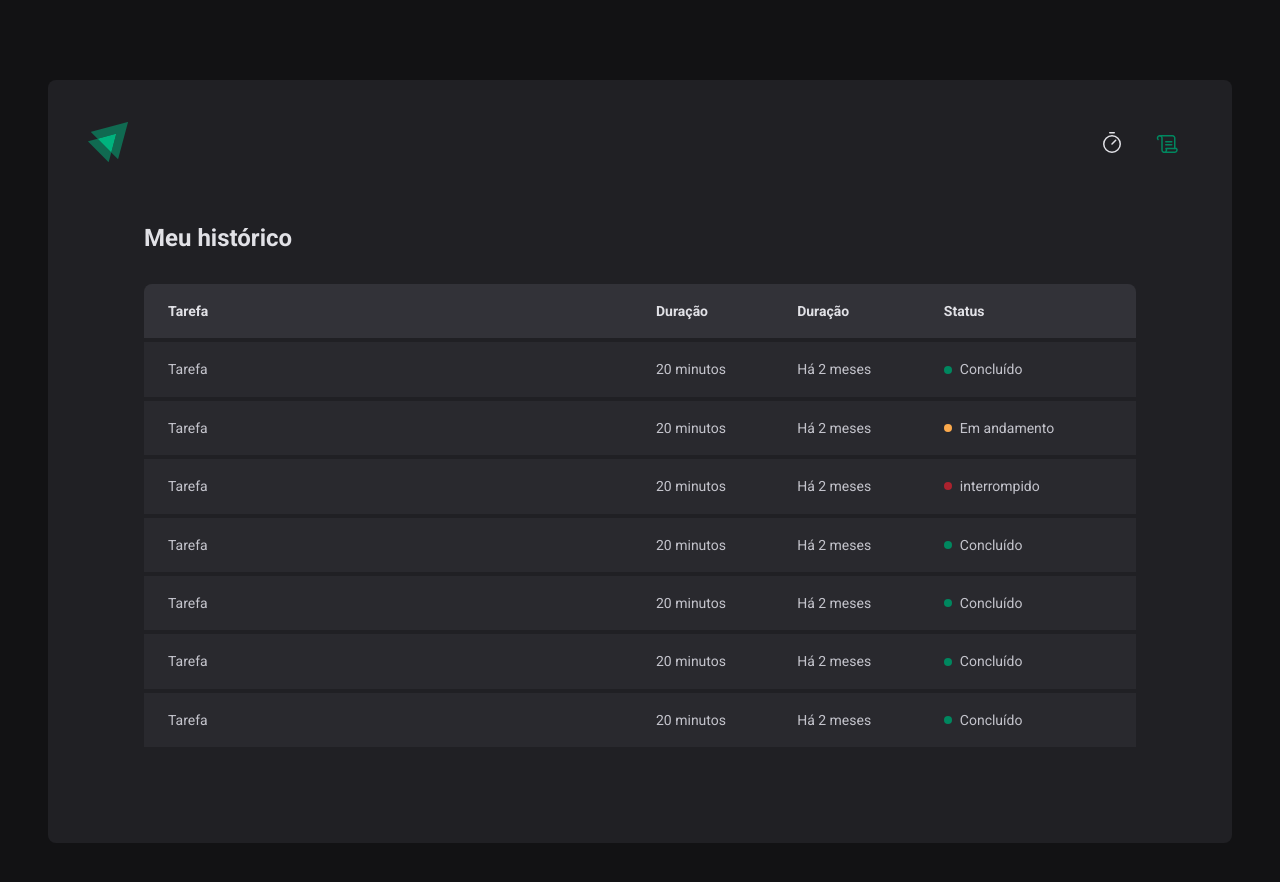
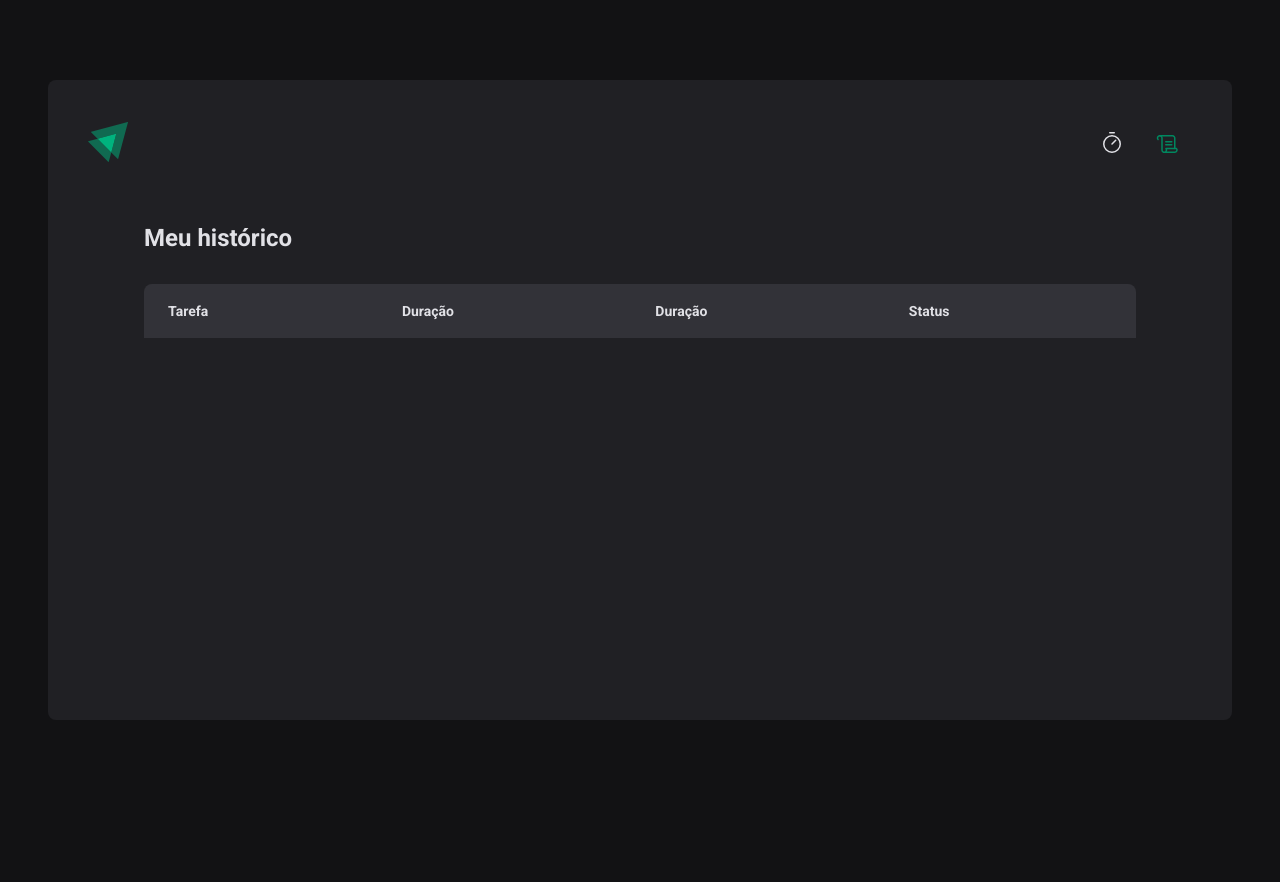
Before and after one commit to RuthMaria/ignite-time, a React (Vite) app: page /history in a window 1280 px wide. Shown: the top 882 px of the page. After the commit the page ends 800 px from the top, so only its background shows below. Built offline with nearby package versions, Linux system fonts and the light colour scheme.

Commit message:
finish history

```diff
--- a/src/pages/History/index.tsx
+++ b/src/pages/History/index.tsx
@@ -1,4 +1,6 @@
 import React, { useContext } from 'react';
+import ptBR from 'date-fns/locale/pt-BR';
+import { formatDistanceToNow } from 'date-fns';
 import { CyclesContext } from '../../contexts/CyclesContext';
 
 import { HistoryContainer, HistoryList, Status } from './styles';
@@ -22,62 +24,33 @@
           </thead>
 
           <tbody>
-            <tr>
-              <td>Tarefa</td>
-              <td>20 minutos</td>
-              <td>Há 2 meses</td>
-              <td>
-                <Status statusColor="green">Concluído</Status>
-              </td>
-            </tr>
-            <tr>
-              <td>Tarefa</td>
-              <td>20 minutos</td>
-              <td>Há 2 meses</td>
-              <td>
-                <Status statusColor="yellow">Em andamento</Status>
-              </td>
-            </tr>
-            <tr>
-              <td>Tarefa</td>
-              <td>20 minutos</td>
-              <td>Há 2 meses</td>
-              <td>
-                <Status statusColor="red">interrompido</Status>
-              </td>
-            </tr>
-            <tr>
-              <td>Tarefa</td>
-              <td>20 minutos</td>
-              <td>Há 2 meses</td>
-              <td>
-                <Status statusColor="green">Concluído</Status>
-              </td>
-            </tr>
-            <tr>
-              <td>Tarefa</td>
-              <td>20 minutos</td>
-              <td>Há 2 meses</td>
-              <td>
-                <Status statusColor="green">Concluído</Status>
-              </td>
-            </tr>
-            <tr>
-              <td>Tarefa</td>
-              <td>20 minutos</td>
-              <td>Há 2 meses</td>
-              <td>
-                <Status statusColor="green">Concluído</Status>
-              </td>
-            </tr>
-            <tr>
-              <td>Tarefa</td>
-              <td>20 minutos</td>
-              <td>Há 2 meses</td>
-              <td>
-                <Status statusColor="green">Concluído</Status>
-              </td>
-            </tr>
+            {cycles.map((cycle) => {
+              return (
+                <tr key={cycle.id}>
+                  <td>{cycle.task}</td>
+                  <td>{cycle.minutesAmount} minutos</td>
+                  <td>
+                    {formatDistanceToNow(cycle.startDate, {
+                      addSuffix: true,
+                      locale: ptBR,
+                    })}
+                  </td>
+                  <td>
+                    {cycle.finishedDate && (
+                      <Status statusColor="green">Concluído</Status>
+                    )}
+
+                    {cycle.interruptedDate && (
+                      <Status statusColor="red">Interrompido</Status>
+                    )}
+
+                    {!cycle.finishedDate && !cycle.interruptedDate && (
+                      <Status statusColor="yellow">Em andamento</Status>
+                    )}
+                  </td>
+                </tr>
+              );
+            })}
           </tbody>
         </table>
       </HistoryList>
```
